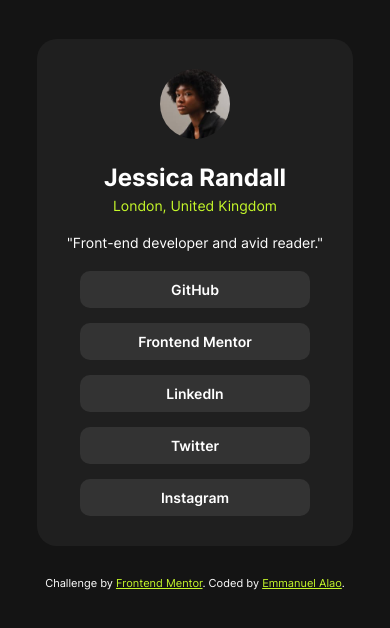
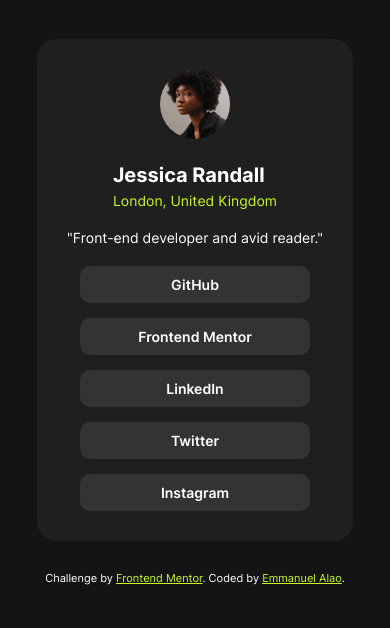
Before and after one commit to Manuel928/social-links-profile, a plain HTML site: page index.html in a window 390 px wide. Drawn offline with Linux system fonts and the light colour scheme.

Commit message:
change font size

```diff
--- a/style.css
+++ b/style.css
@@ -99,6 +99,9 @@ body {
     .bio {
         font-size: 14px;
     }
+    .details h2 {
+        font-size: 20px;
+    }
 
     .details p {
         font-size: 14px;
```
